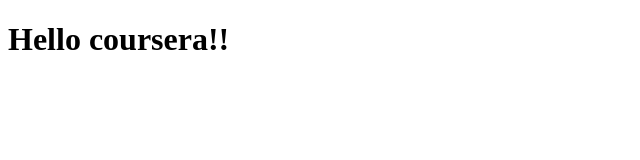
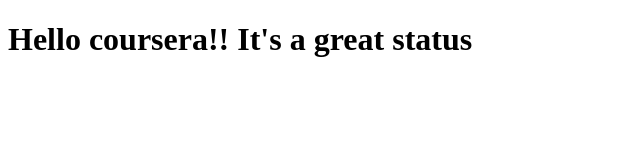
Before and after one commit to elenamargar/coursera-test, a plain HTML site: page site/index.html in a window 1280 px wide. Shown: the whole page, without its empty margins (0-640 px from the left). Drawn offline with Linux system fonts and the light colour scheme.

Commit message:
Small addition

```diff
--- a/site/index.html
+++ b/site/index.html
@@ -4,6 +4,6 @@
 	<title>Hello coursera!</title>
 </head>
 <body>
-<h1>Hello coursera!!</h1>
+<h1>Hello coursera!! It's a great status</h1>
 </body>
 </html>
```
